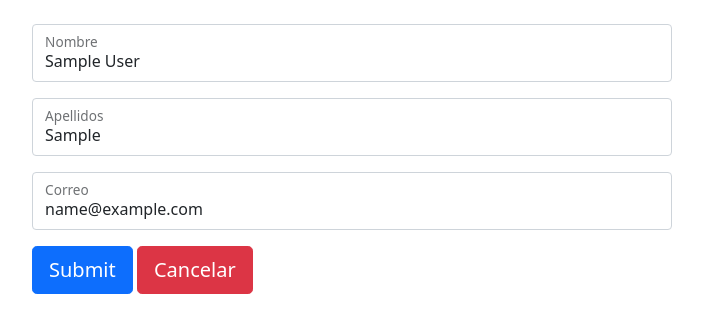
After one commit to DavidMarcelo/siflog, a Django app: a page that uses appsiflog/templates/edit.html in a window 1280 px wide. The commit adds this page. Shown: the top 333 px of the page, without its empty margins (288-991 px from the left). Run offline with Django 3.2, Linux system fonts and the light colour scheme; tables that the repository leaves empty hold one stand-in row (values such as "Sample post"); some libraries are stand-ins or nearby versions.

Commit message:
segundo commit

```diff
--- /dev/null
+++ b/appsiflog/templates/edit.html
@@ -0,0 +1,40 @@
+{% load crispy_forms_tags %}
+<!DOCTYPE html>
+<html lang="en">
+<head>
+    <meta charset="UTF-8">
+    <meta http-equiv="X-UA-Compatible" content="IE=edge">
+    <meta name="viewport" content="width=device-width, initial-scale=1.0">
+    <title>Agregar usuario</title>
+    <link href="https://cdn.jsdelivr.net/npm/bootstrap@5.0.0-beta2/dist/css/bootstrap.min.css" rel="stylesheet" integrity="sha384-BmbxuPwQa2lc/FVzBcNJ7UAyJxM6wuqIj61tLrc4wSX0szH/Ev+nYRRuWlolflfl" crossorigin="anonymous">
+</head>
+<body>
+    <br>
+    <div class="col align-self-center col-md-6 offset-md-3">
+        <form action="/home/" method="POST" enctype="multipart/form-data">
+            {% csrf_token %}
+            <div class="form-floating mb-3">
+                <input type="text" class="form-control" name="nombrei" id="nombreli" placeholder="Nombre completo" value="{{ user.nombre }}">
+                <label for="nombreli">Nombre</label>
+            </div>
+            <div class="form-floating mb-3">
+                <input type="text" class="form-control" name="apellidosi" id="apellidosli" placeholder="Apellidos" value="{{ user.apellidos}}">
+                <label for="apellidosli">Apellidos</label>
+            </div>
+            <div class="form-floating mb-3">
+                <input type="email" class="form-control" name="emaili" id="emailli" placeholder="name@example.com" value="{{ user.email }}">
+                <label for="emailli">Correo</label>
+            </div>
+            <div class="form-floating mb-3">
+                <input type="file" class="form-control" name="huellasi" id="huellasli" placeholder="Ingrese su huella 5 veces" hidden>
+                <!--<label for="huellasli">Agregar huella</label>-->
+                <!--<img src="../templates/img/huella2.png">-->
+            </div>
+            <input type="submit" class="btn btn-primary btn-lg btn-block">
+            <a href="/home/" class="btn btn-danger btn-lg btn-block">Cancelar</a>
+        </form>
+    </div>
+
+    <script src="https://cdn.jsdelivr.net/npm/bootstrap@5.0.0-beta2/dist/js/bootstrap.bundle.min.js" integrity="sha384-b5kHyXgcpbZJO/tY9Ul7kGkf1S0CWuKcCD38l8YkeH8z8QjE0GmW1gYU5S9FOnJ0" crossorigin="anonymous"></script>
+</body>
+</html>
--- a/appsiflog/views.py
+++ b/appsiflog/views.py
@@ -86,7 +86,6 @@ def buscarusuario():
 
 def home(request):
     try:
-
         if request.method == 'POST':
             print("Metodo post")
             nombre = request.POST['nombrei']
@@ -98,25 +97,13 @@ def home(request):
             print(users)
             return render(request, 'home.html', {'users':users})
         else:
-            print("Metodo get")
-            users = buscarusuario()
-            print(users)
-            return render(request, 'home.html', {'users':users})
-        """
-        usuarios = Formulario(request.POST, request.FILES)
-        if usuarios.is_valid():
-            usuarios.save()
-            users = buscarusuario()
-            return render(request, 'home.html', {'users':users})
-        """
-        """
-        nombre = request.GET["nombrei"]
-        apellidos = request.GET["apellidosi"]
-        correo = request.GET["emaili"]
-        huellas = request.GET["huellasi"].FILES
-        guardarusuario(nombre, apellidos, correo, huellas)
-        users = buscarusuario()
-        """
+            buscar = request.GET['buscar']
+            try:
+                usuarioBuscado = User.objects.get(nombre=buscar)
+                return render(request, 'home.html', {'buscar':usuarioBuscado, 'msj':'Encontrado'})
+            except:
+                users = buscarusuario()
+                return render(request, 'home.html', {'users':users, 'msj':'Error'})
 
     except:
         users = buscarusuario()
@@ -126,5 +113,28 @@ def add(request):
     formulario = Formulario()
     return render(request, 'add.html', {'formulario':formulario})
 
+def edit(request, nombre):
+    usuarioBuscado = User.objects.get(nombre=nombre)
+    return render(request, 'edit.html', {'user':usuarioBuscado})
+
 def check(request):
     pass
+
+
+def codigonoutilizado():
+    pass
+    """
+    usuarios = Formulario(request.POST, request.FILES)
+    if usuarios.is_valid():
+        usuarios.save()
+        users = buscarusuario()
+        return render(request, 'home.html', {'users':users})
+    """
+    """
+    nombre = request.GET["nombrei"]
+    apellidos = request.GET["apellidosi"]
+    correo = request.GET["emaili"]
+    huellas = request.GET["huellasi"].FILES
+    guardarusuario(nombre, apellidos, correo, huellas)
+    users = buscarusuario()
+    """
--- a/siflog/urls.py
+++ b/siflog/urls.py
@@ -15,7 +15,7 @@ Including another URLconf
 """
 from django.contrib import admin
 from django.urls import path
-from appsiflog.views import iniciarSesion, home, add, check
+from appsiflog.views import iniciarSesion, home, add, check, edit
 from django.conf import settings
 from django.conf.urls.static import static
 
@@ -24,7 +24,8 @@ urlpatterns = [
     path('sesion/', iniciarSesion),
     path('home/', home),
     path('add/', add),
-    path('check/', check)
+    path('check/', check),
+    path('edit/<str:nombre>', edit, name="editar"),
 ]
 
 if settings.DEBUG:
```
Also changed, not shown: appsiflog/templates/home.html (+29 -9 lines).
